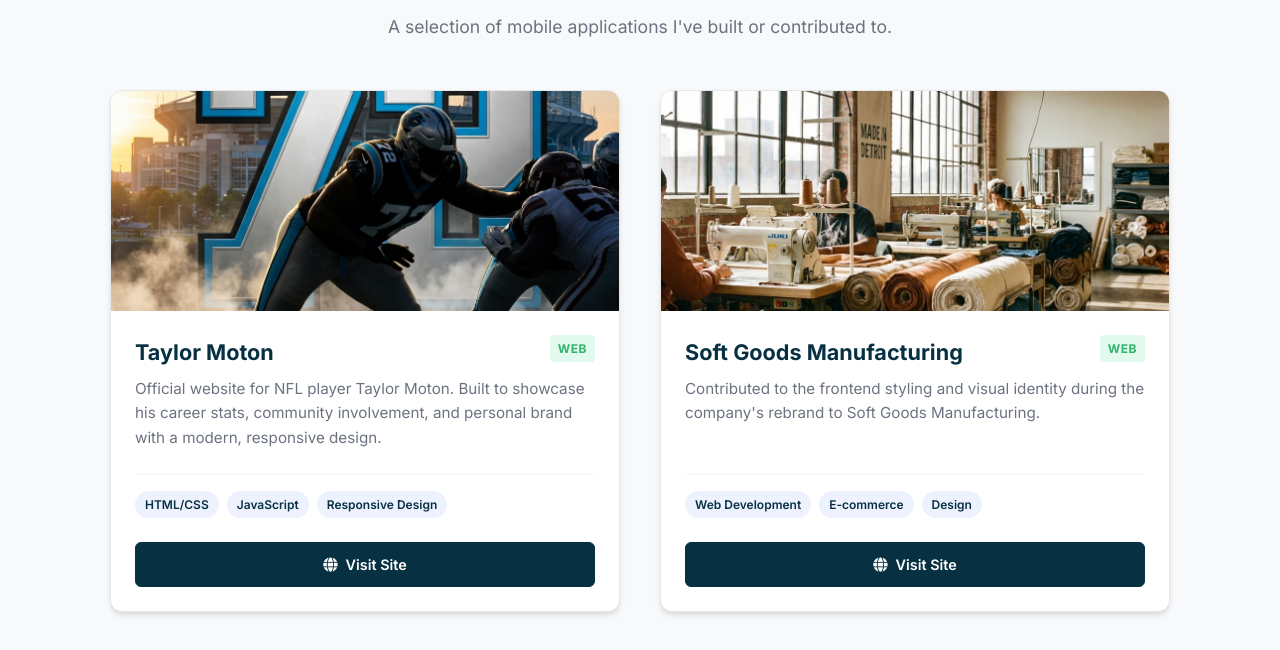
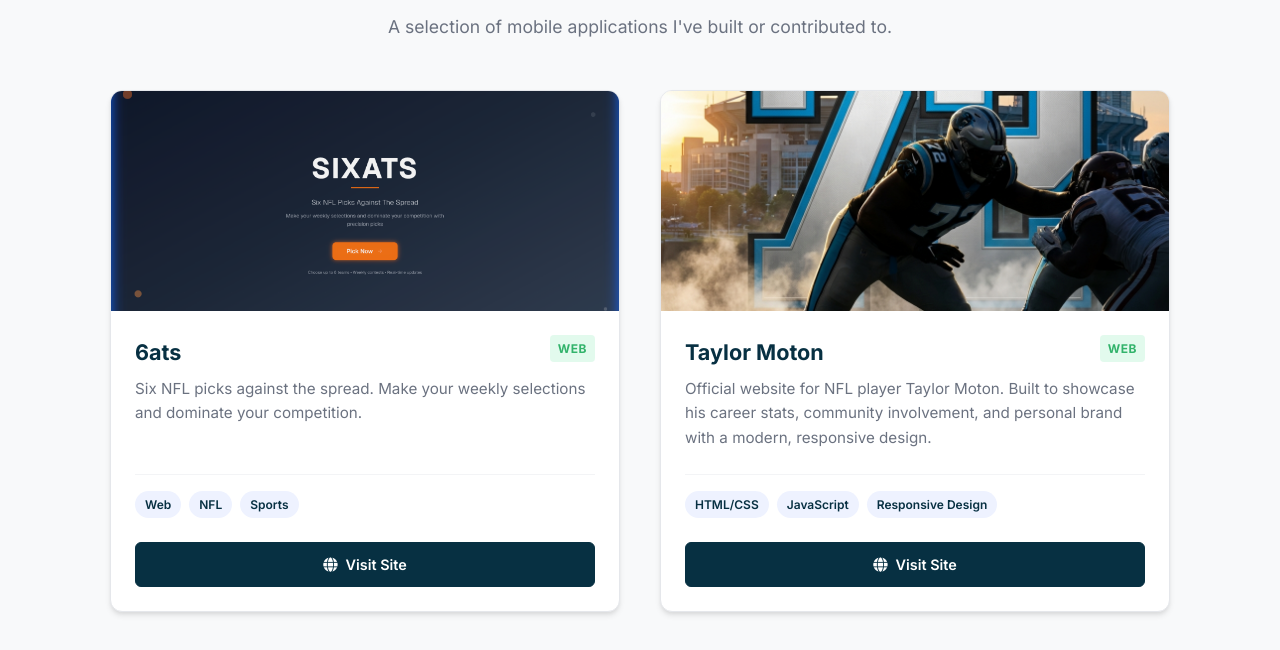
Before and after one commit to ryanrampage1/portfolio-website, a plain HTML site: page index.html in a window 1280 px wide. Shown: the part 1968-2618 px from the top of the page. Drawn offline with Linux system fonts and the light colour scheme; grey boxes are pictures that could not be loaded.

Commit message:
feat: add 6ats project card to portfolio and its hero image.

```diff
--- a/index.html
+++ b/index.html
@@ -581,6 +581,33 @@
                 <!-- PROJECT CARD START -->
                 <article class="project-card">
                     <div class="card-image-wrapper">
+                        <img src="assets/images/6ats_hero.png" alt="6ats App">
+                    </div>
+                    <div class="card-content">
+                        <div class="project-header">
+                            <h3 class="project-title">6ats</h3>
+                            <span class="project-type">Web</span>
+                        </div>
+                        <p class="project-desc">
+                            Six NFL picks against the spread. Make your weekly selections and dominate your competition.
+                        </p>
+                        <div class="tech-stack">
+                            <span class="tech-tag">Web</span>
+                            <span class="tech-tag">NFL</span>
+                            <span class="tech-tag">Sports</span>
+                        </div>
+                        <div class="card-links">
+                            <a href="https://6ats.app/" class="card-btn btn-demo" target="_blank">
+                                <i class="fa-solid fa-globe"></i> Visit Site
+                            </a>
+                        </div>
+                    </div>
+                </article>
+                <!-- PROJECT CARD END -->
+
+                <!-- PROJECT CARD START -->
+                <article class="project-card">
+                    <div class="card-image-wrapper">
                         <!-- REPLACE THIS URL with your actual app screenshot -->
                         <img src="assets/images/taylor_moton_hero.png" alt="Taylor Moton Website">
                     </div>
```
Also changed, not shown: assets/images/6ats_hero.png (added).
